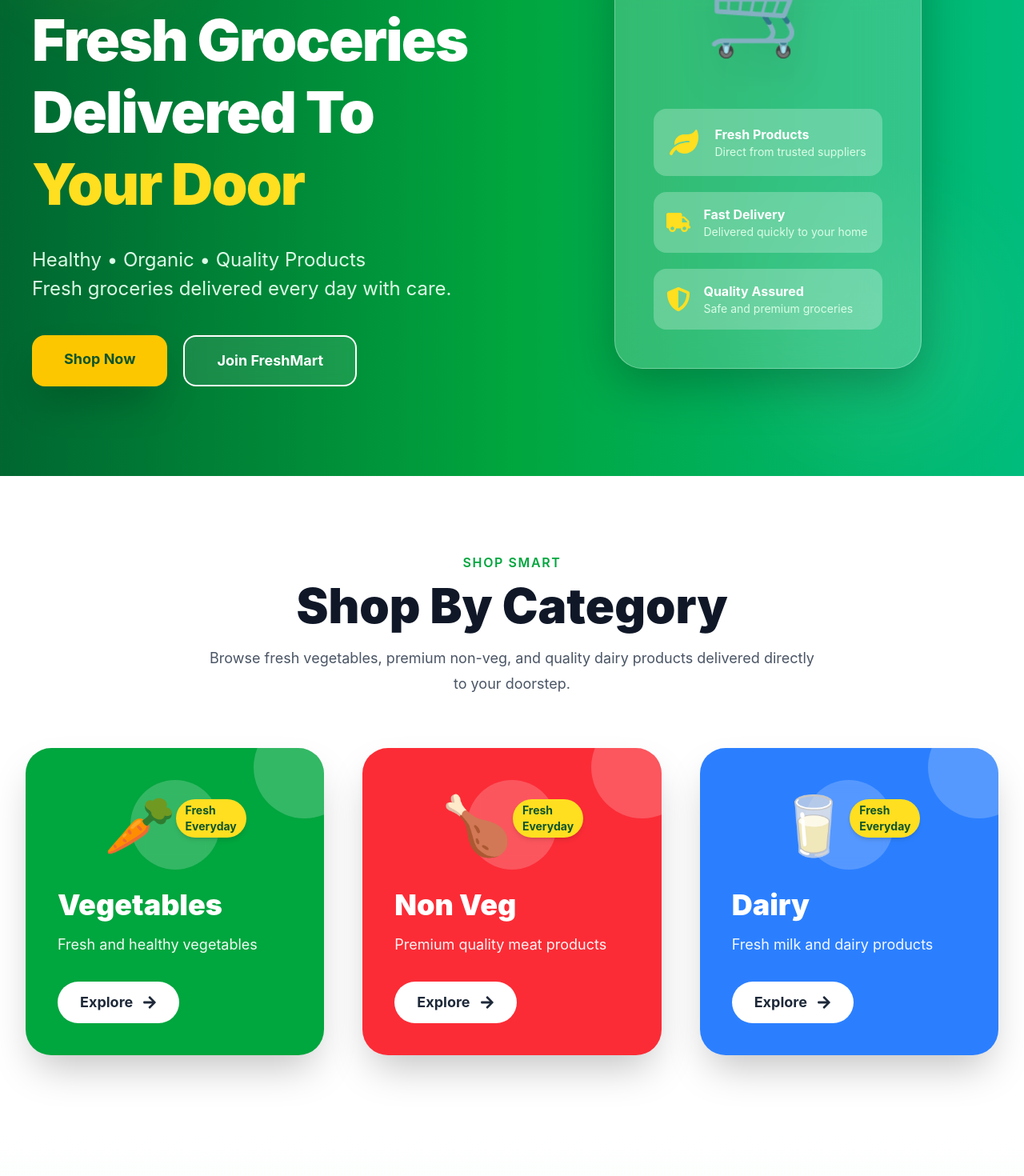
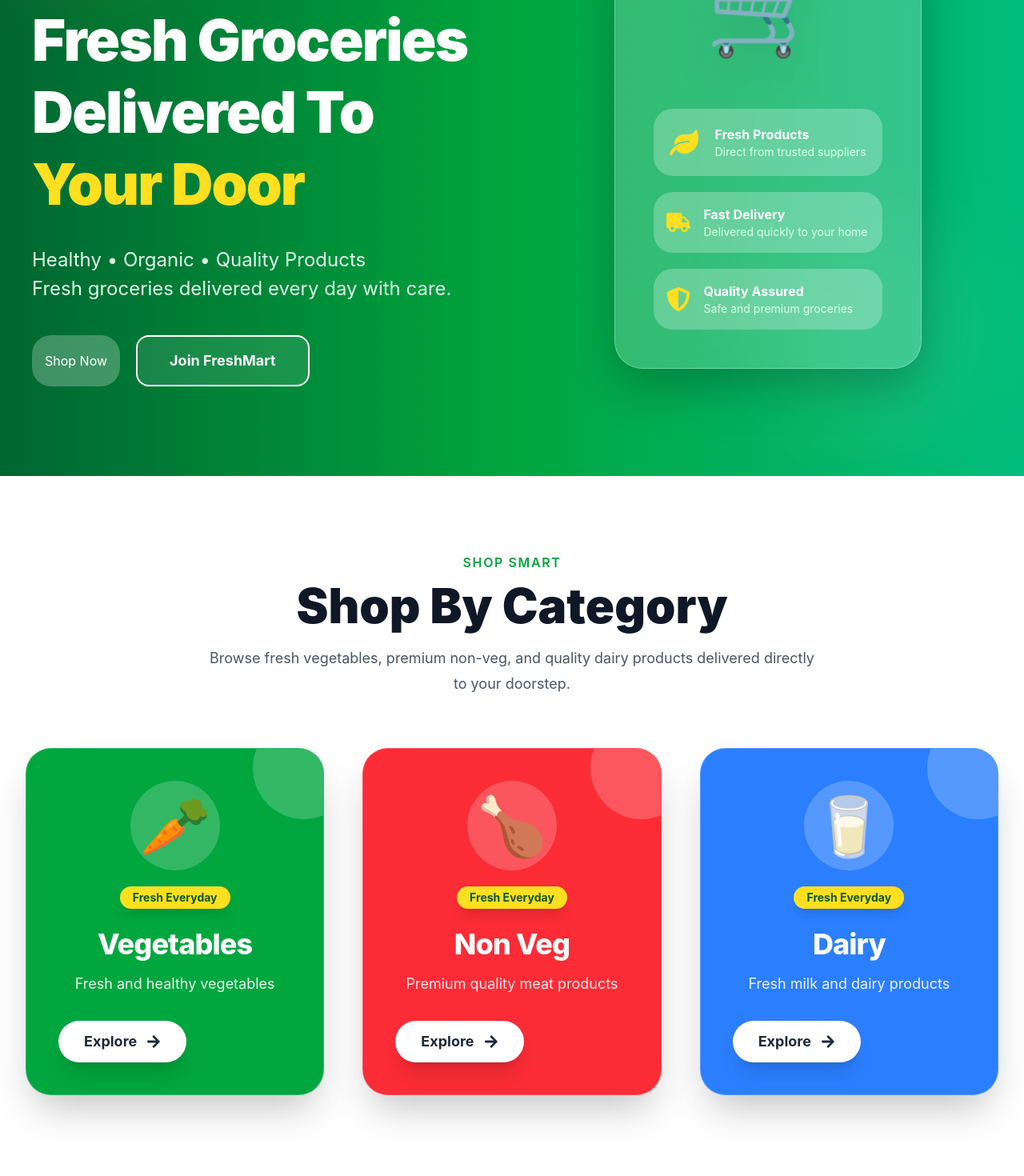
Before and after one commit to Vinaykumar-yagati-4/react-app, a React (Vite) app: page / in a window 1280 px wide. Shown: the part 320-1790 px from the top of the page at 80% size. Built offline with nearby package versions, Linux system fonts and the light colour scheme.

Commit message:
react-commit

```diff
--- a/src/Components/CategoryCard.tsx
+++ b/src/Components/CategoryCard.tsx
@@ -36,7 +36,11 @@
           p-10
           text-white
           shadow-2xl
-          hover:-translate-y-5 hover:scale-105
+          border
+          border-white/20
+          hover:-translate-y-4
+         hover:scale-[1.03]
+hover:shadow-[0_25px_60px_rgba(0,0,0,0.35)]
           transition-all
           duration-500
         `}
@@ -66,25 +70,27 @@
           items-center
           justify-center
           text-7xl
-              mb-6
-              group-hover:rotate-12 group-hover:scale-110
-              transition
+          mb-5
+          group-hover:rotate-12
+          group-hover:scale-110
+          transition-all
           duration-300
           "
         >
        {icon}
-
-            <div className="inline-block bg-yellow-300 text-green-900 px-3 py-1 rounded-full text-sm font-bold mb-4 shadow-md">
-              Fresh Everyday
       </div>
 
+     <div className="flex justify-center mb-6">
+      <span className="bg-yellow-300 text-green-900 px-4 py-1 rounded-full text-sm font-bold shadow-lg">
+          Fresh Everyday
+      </span>
      </div>
 
 
 
           {/* Title */}
 
-          <h2 className="text-4xl font-black mb-4">
+          <h2 className="text-4xl font-extrabold tracking-tight mb-4 text-center">
 
             {title}
 
@@ -94,7 +100,7 @@
 
           {/* Description */}
 
-          <p className="text-white/95 text-lg leading-7 mb-8">
+          <p className="text-white/90 text-lg leading-7 mb-8 text-center">
 
             {description}
 
@@ -111,12 +117,17 @@
             gap-3
             bg-white
             text-gray-800
-              px-7
+            px-8
             py-3
             rounded-full
-              font-bold text-lg
-              group-hover:bg-yellow-300 group-hover:text-green-900
-              transition
+            font-bold
+            text-lg
+            shadow-xl
+            group-hover:bg-yellow-300
+            group-hover:text-green-900
+            group-hover:translate-x-2
+            transition-all
+            duration-300
             "
           >
 
--- a/src/Components/Hero.tsx
+++ b/src/Components/Hero.tsx
@@ -50,15 +50,10 @@
               Fresh groceries delivered every day with care.
 
             </p>
-
-
-
             <div className="flex flex-wrap gap-5">
-
-
               <Link
                 to="/veg"
-                className="bg-yellow-400 text-green-900 px-10 py-4 rounded-2xl font-bold text-lg shadow-2xl hover:bg-yellow-300 hover:scale-105 hover:-translate-y-1 transition-all duration-300"
+                className="flex items-center gap-4 bg-white/25 rounded-3xl p-4 hover:scale-105 hover:shadow-xl transition-all duration-300"
               >
                 Shop Now
               </Link>
@@ -83,8 +78,8 @@
           <div className="hidden md:flex justify-center">
 
 
+
             <div className="bg-white/20 backdrop-blur-2xl rounded-[35px] p-12 shadow-[0_20px_60px_rgba(0,0,0,0.25)] border border-white/30 hover:scale-105 transition-all duration-500">
-
 
               <div className="text-center text-9xl mb-10 animate-bounce drop-shadow-2xl">
                 🛒
@@ -94,7 +89,7 @@
               <div className="space-y-5">
 
 
-                <div className="flex items-center gap-5 bg-white/25 rounded-2xl p-5 hover:bg-white/30 transition-all duration-300">
+                <div className="flex items-center gap-5 bg-white/25 rounded-3xl p-5 hover:bg-white/30 transition-all duration-300">
 
                   <FaLeaf className="text-4xl text-yellow-300" />
 
@@ -114,7 +109,7 @@
 
 
 
-                <div className="flex items-center gap-4 bg-white/25 rounded-2xl p-4">
+                <div className="flex items-center gap-4 bg-white/25 rounded-3xl p-4">
 
                   <FaTruck className="text-3xl text-yellow-300" />
 
@@ -134,7 +129,7 @@
 
 
 
-                <div className="flex items-center gap-4 bg-white/25 rounded-2xl p-4">
+                <div className="flex items-center gap-4 bg-white/25 rounded-3xl p-4">
 
                   <FaShieldAlt className="text-3xl text-yellow-300" />
 
```
Lines whose indentation alone changed are shown as unchanged.
